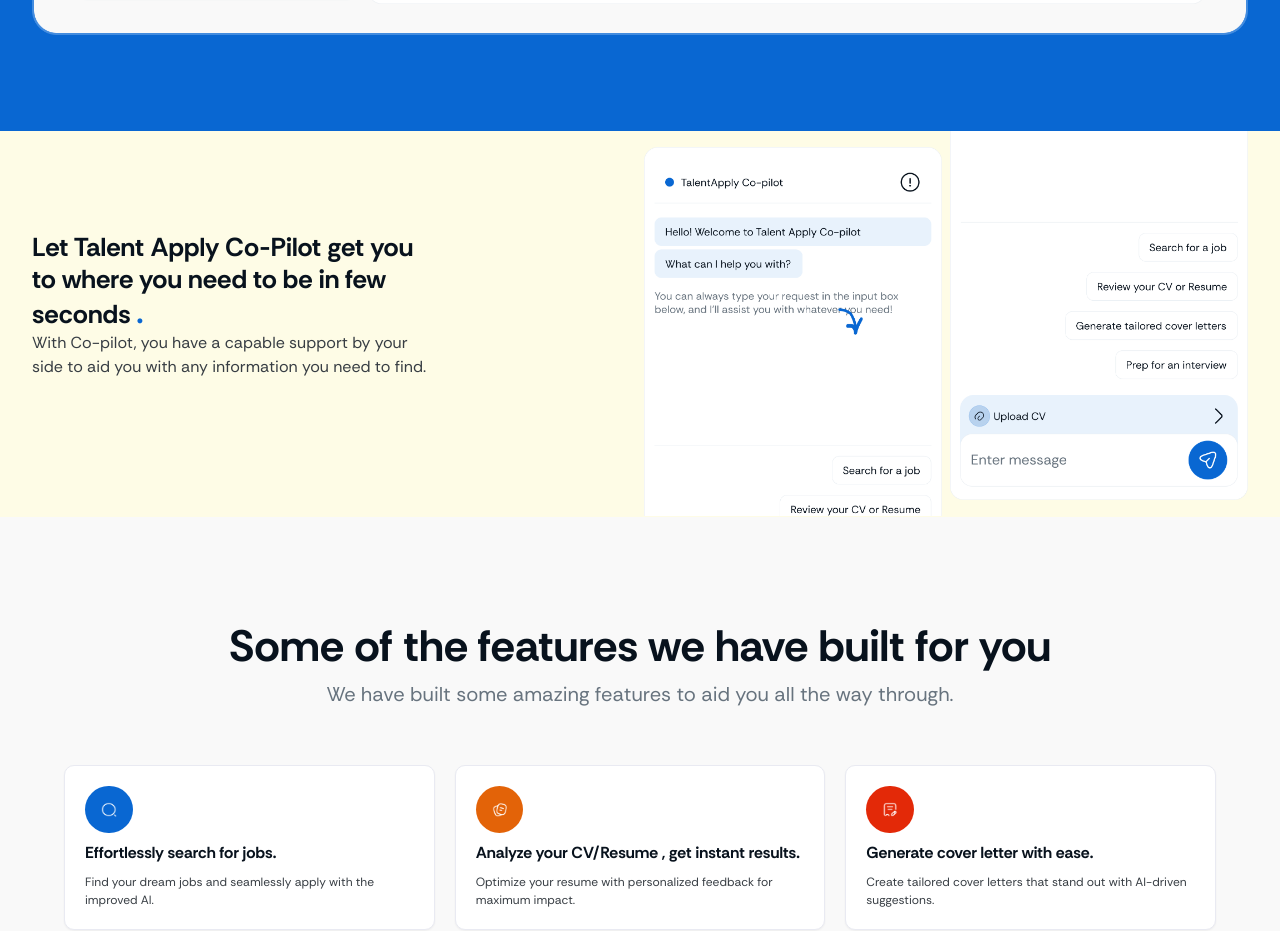
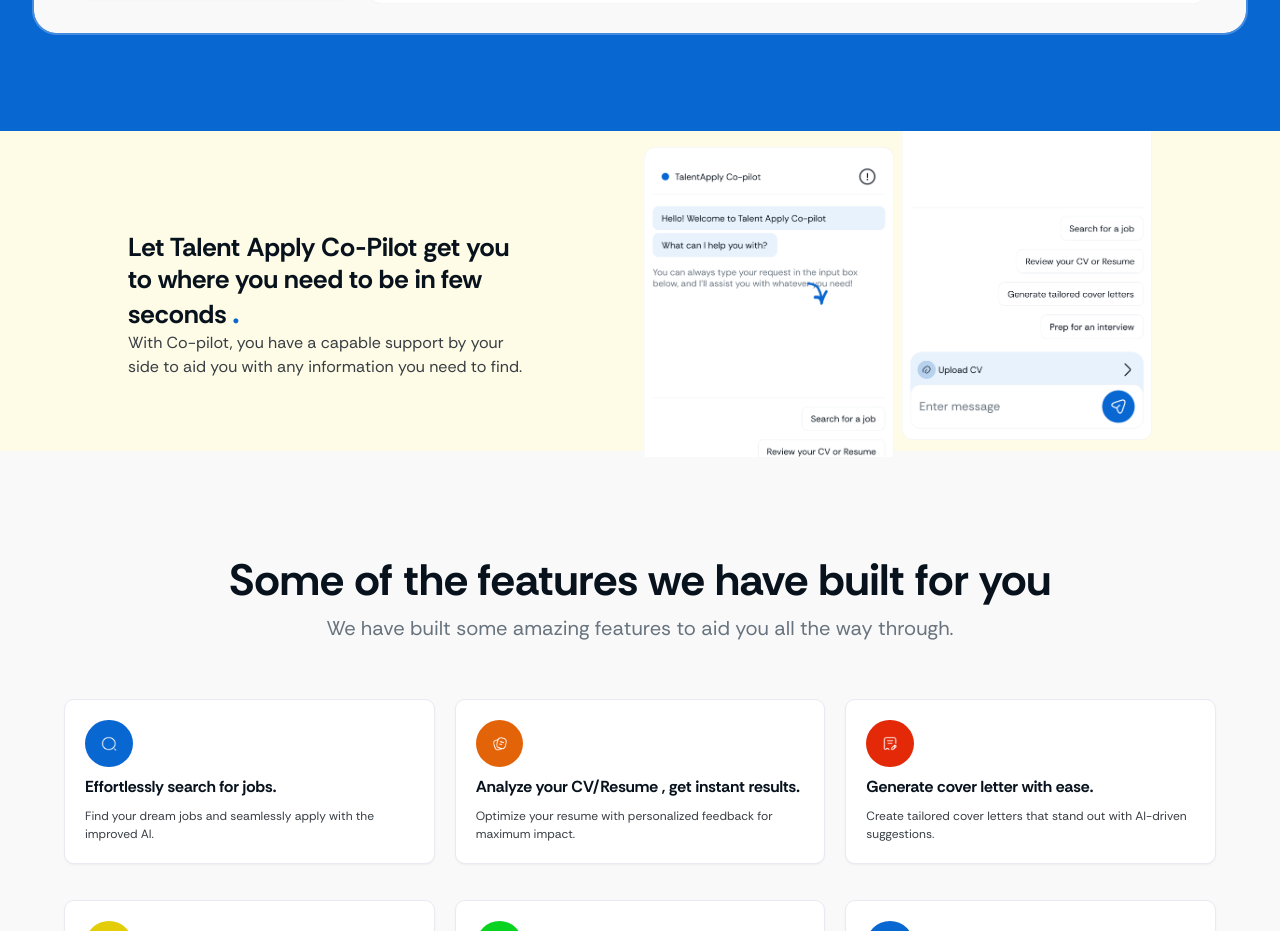
Before and after one commit to Earthpasserby/talent_apply_waitlist, a React (Vite) app: page / in a window 1280 px wide. Shown: the part 1160-2091 px from the top of the page. Built offline with nearby package versions, Linux system fonts and the light colour scheme.

Commit message:
modifications

```diff
--- a/src/components/Direct.jsx
+++ b/src/components/Direct.jsx
@@ -5,10 +5,14 @@
 const Direct = () => {
   return (
     <>
-      <div className="bg-[#FEFCE6] h-[386px]">
-        <div className="mx-auto max-w-7xl px-2 sm:px-6 lg:px-8 ">
-          <div className=" grid grid-cols-1 md:grid-cols-2 gap-2">
-            <div className="md:pt-[100px] pt-4 tablet:pt-[20px] ">
+      <div className="bg-[#FEFCE6] h-[320px]">
+        <div
+          className="mx-auto max-w-7xl px-2 sm:px-6 lg:px-8 "
+        >
+          <div className=" grid grid-cols-1 md:grid-cols-2 gap-2 px-24">
+            <div className="md:pt-[100px] pt-4 tablet:pt-[20px]  "
+
+            >
               <h2 className="text-[#08121D] md:text-[26px] tablet:text-[24px] font-bold leading-8 md:w-[400px] sm:w-[350px] text-[26px]">
                 Let Talent Apply Co-Pilot get you to where you need to be in few
                 seconds <span className="text-[#0967D2]  text-3xl">.</span>
```
